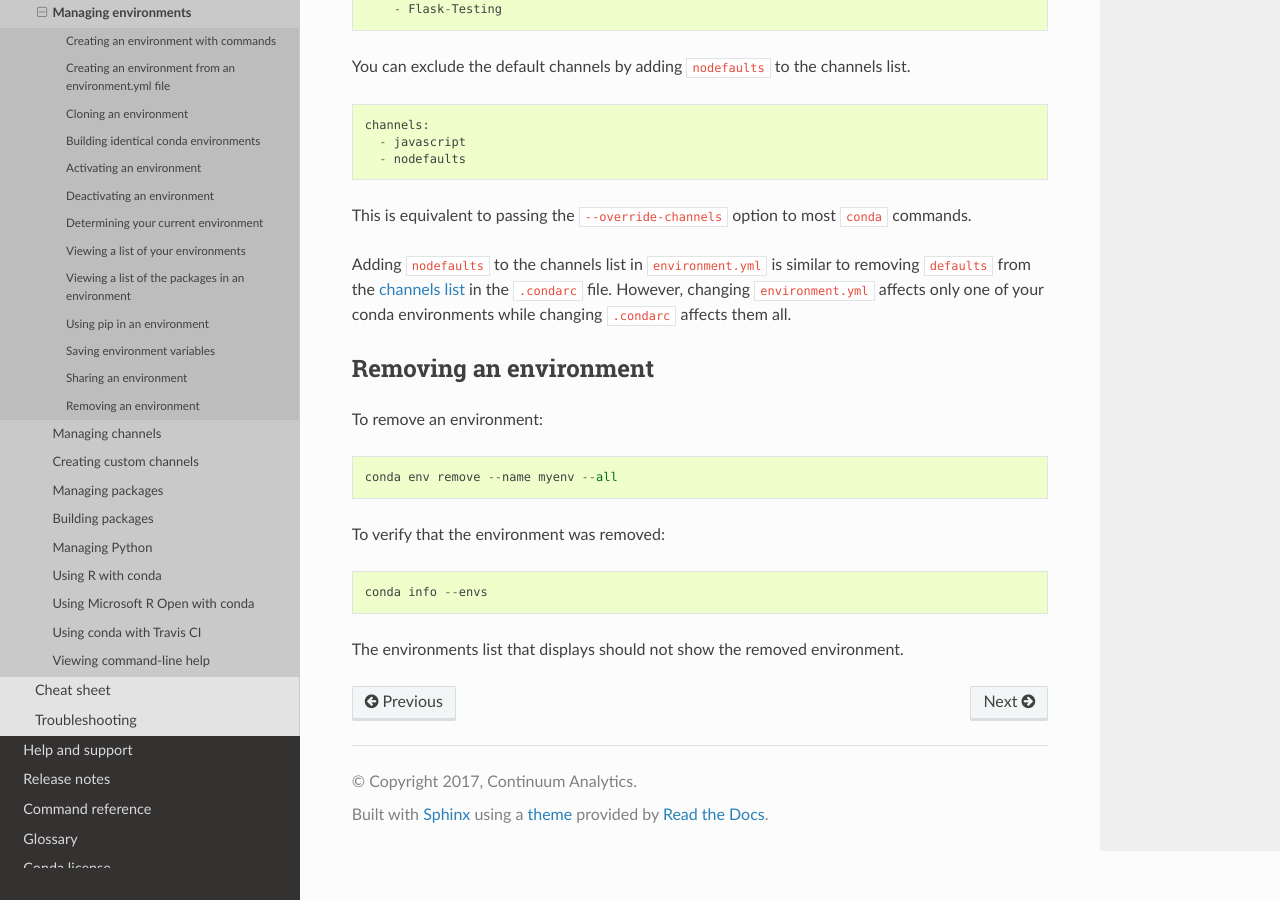
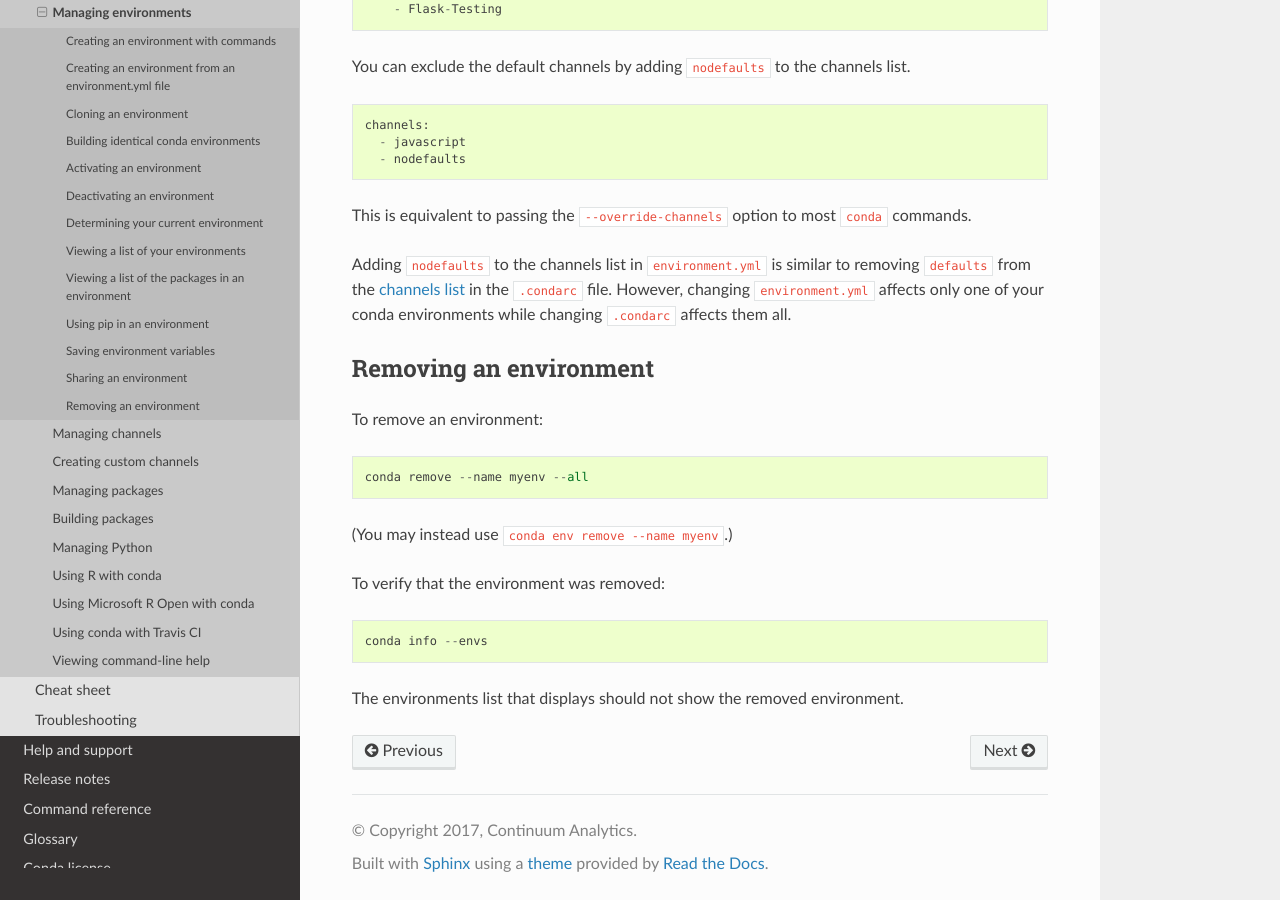
Before and after one commit to conda/conda-docs, a Sphinx documentation site: the page built from docs/source/user-guide/tasks/manage-environments.rst, in a window 1280 px wide and 900 px high, scrolled down 8991 px. Built offline with Sphinx 7.4.7 and the Read the Docs theme 2.0.0, drawn with Linux system fonts in a browser that asks for light colours.

Commit message:
update text
update text

```diff
--- a/docs/source/user-guide/tasks/manage-environments.rst
+++ b/docs/source/user-guide/tasks/manage-environments.rst
@@ -510,7 +510,9 @@ To remove an environment:
 
 .. code::
 
-   conda env remove --name myenv --all
+   conda remove --name myenv --all
+
+(You may instead use ``conda env remove --name myenv``.)
 
 To verify that the environment was removed:
 
```
